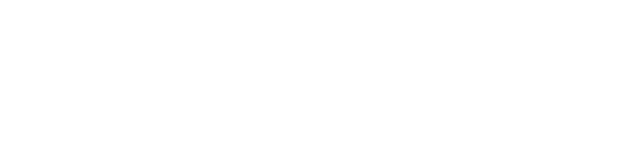
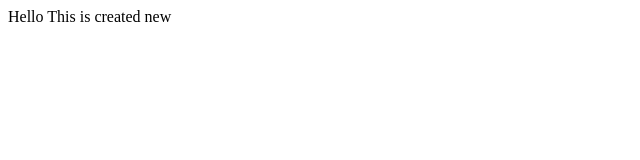
Before and after one commit to sj2746/fullstack-from-scratch, a plain HTML site: page Day 43/backend.html in a window 1280 px wide. Shown: the whole page, without its empty margins (0-640 px from the left). Drawn offline with Linux system fonts and the light colour scheme.

Commit message:
New para added

```diff
--- a/Day 43/backend.html
+++ b/Day 43/backend.html
@@ -3,6 +3,7 @@
 		<title>Backend</title>
 	</head>
 	<body>
+		<p>Hello This is created new</p>
 		<script src="newgit.js"></script>
 	</body>
 </html>
```
